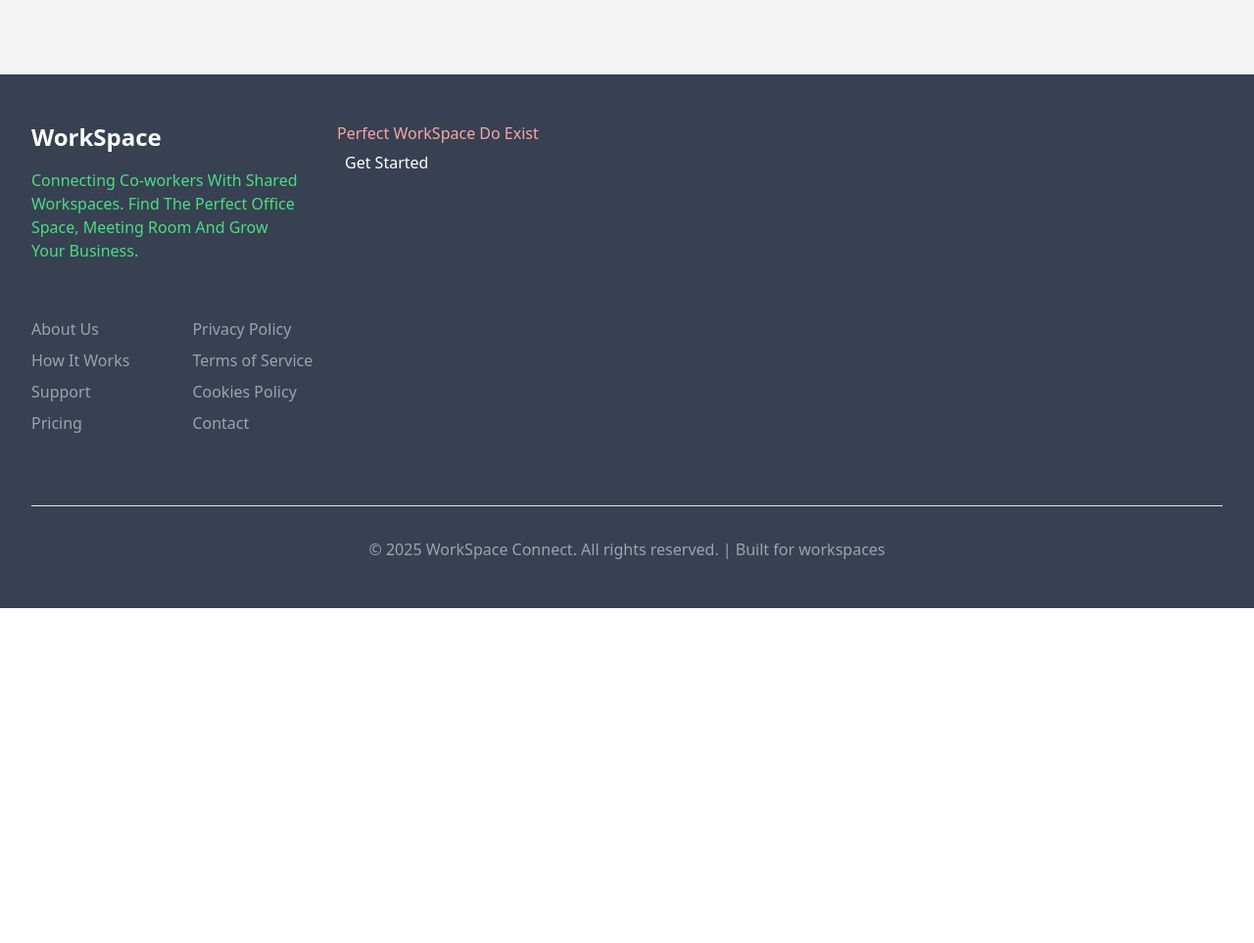
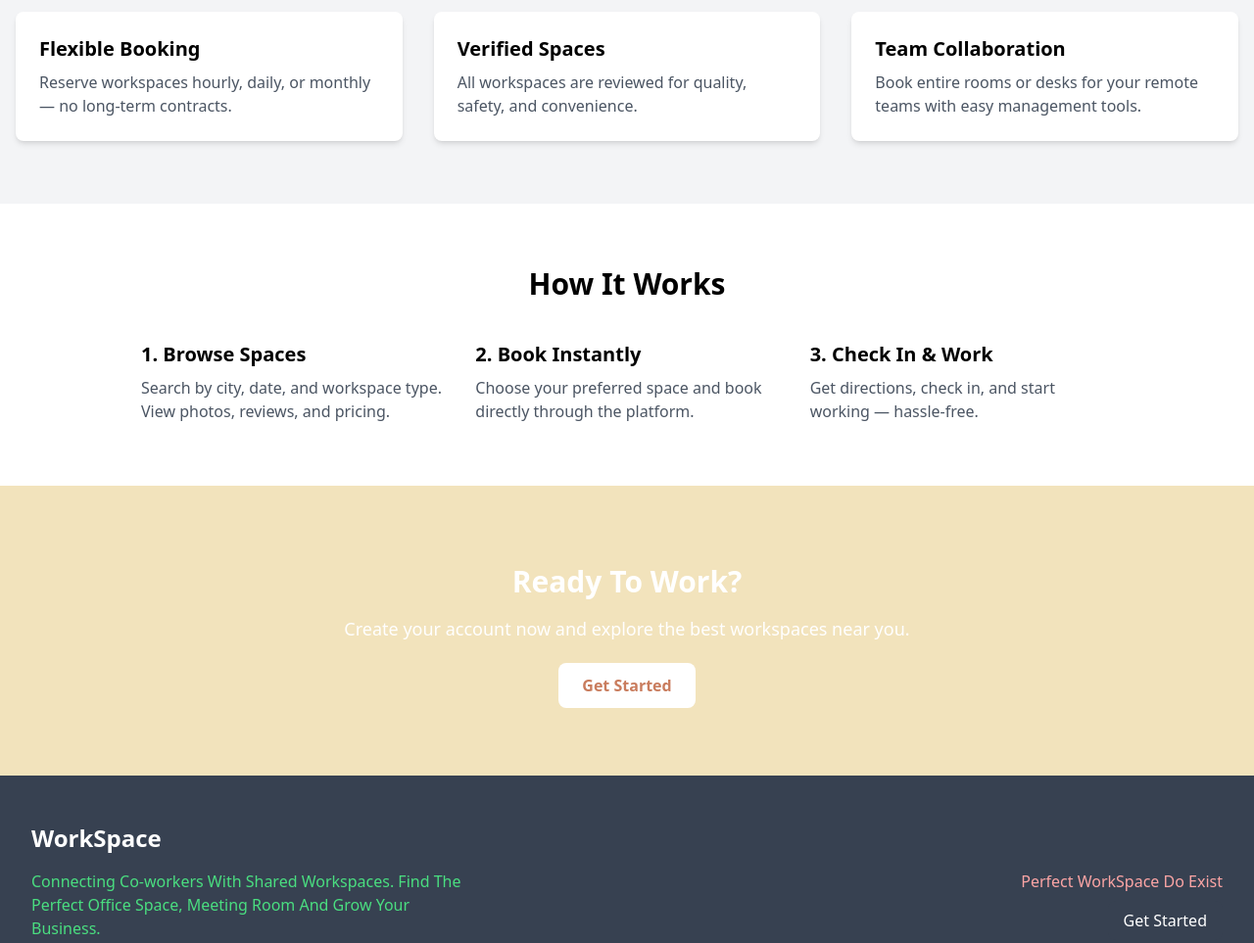
Before and after one commit to VivekPatel8433/WorkSpace-Project, a plain HTML site: page Frontend/homepage.html in a window 1280 px wide. Shown: the part 580-1543 px from the top of the page at 98% size. Before the commit the page ends 1201 px from the top, so only its background shows below. Drawn offline with nearby package versions, Linux system fonts and the light colour scheme.

Commit message:
Done With HomePage!!

```diff
--- a/Frontend/homepage.html
+++ b/Frontend/homepage.html
@@ -40,13 +40,55 @@
     </section>
 
     <!--Features Section-->
-    <section class="bg-gray-100 py-16">
+    <section class="bg-gray-100 py-16" id="features">
       <div class="max-w-7xl mx-auto px-4">
         <h2 class="text-3xl font-bold mb-10 text-center">Features & Benefits</h2>
         <div class="grid gap-8 md:grid-cols-3">
-
+            <div class="bg-white p-6 rounded-lg shadow-md">
+                <h3 class="text-xl font-semibold mb-2">Flexible Booking</h3>
+                <p class="text-gray-600">Reserve workspaces hourly, daily, or monthly — no long-term contracts.</p>
+            </div>
+            <div class="bg-white p-6 rounded-lg shadow-md">
+                <h3 class="text-xl font-semibold mb-2">Verified Spaces</h3>
+                <p class="text-gray-600">All workspaces are reviewed for quality, safety, and convenience.</p>
+            </div>
+            <div class="bg-white p-6 rounded-lg shadow-md">
+                 <h3 class="text-xl font-semibold mb-2">Team Collaboration</h3>
+                 <p class="text-gray-600">Book entire rooms or desks for your remote teams with easy management tools.</p>
+            </div>
         </div>
     </div>
+    </section>
+
+    <!--How It Works Section-->
+    <section id="how-it-works" class="py-16">
+     <div class="max-w-5xl mx-auto px-4 text-center">
+         <h2 class="text-3xl font-bold mb-10">How It Works</h2>
+         <div class="grid gap-8 md:grid-cols-3 text-left">
+            <div>
+              <h3 class="text-xl font-semibold mb-2">1. Browse Spaces</h3>
+              <p class="text-gray-600">Search by city, date, and workspace type. View photos, reviews, and pricing.</p>
+            </div>
+        <div>
+          <h3 class="text-xl font-semibold mb-2">2. Book Instantly</h3>
+          <p class="text-gray-600">Choose your preferred space and book directly through the platform.</p>
+        </div>
+        <div>
+          <h3 class="text-xl font-semibold mb-2">3. Check In & Work</h3>
+          <p class="text-gray-600">Get directions, check in, and start working — hassle-free.</p>
+        </div>
+      </div>
+    </div>
+  </section>
+
+    <section class=" bg-[#F2E3BC] text-white py-20">
+        <div class="max-w-4xl mx-auto px-4 text-center">
+            <h2 class="text-3xl font-bold mb-4">Ready To Work?</h2>
+            <p class="text-lg mb-8">Create your account now and explore the best workspaces near you.</p>
+            <a href="registration.html" class="bg-white text-[#C97C5D] font-semibold px-6 py-3 rounded-lg hover:bg-gray-200 transition">
+                Get Started
+            </a>
+        </div>
     </section>
 
 
--- a/file/footers.html
+++ b/file/footers.html
@@ -2,49 +2,55 @@
 
 <footer class="bg-gray-700 text-white">
   <div class="max-w-7xl mx-auto px-4 sm:px-6 lg:px-8 py-12">
-            <div class="grid grid-cols-1 md:grid-cols-4 gap-8">
-                <div>
+
+    <!-- Header Section:-->
+    <div class="mb-10">
       <div class="flex items-center mb-4">
         <span class="text-2xl font-bold">WorkSpace</span>
       </div>
-                    <div>
-                        <p class="text-green-400 mb-4 max-w-md">
+
+      <div class="flex flex-col lg:flex-row w-full justify-between items-start">
+        <!-- Left Side -->
+        <div class="w-full lg:w-1/2 mb-6 lg:mb-0">
+          <p class="text-green-400 max-w-md">
             Connecting Co-workers With Shared Workspaces. Find The Perfect Office Space,
             Meeting Room And Grow Your Business.
           </p>
         </div>
 
+        <!-- Right Side -->
+        <div class="w-full lg:w-1/2 flex justify-center lg:justify-end text-center lg:text-right">
+          <div>
+            <p class="text-red-300 mb-2">
+              Perfect WorkSpace Do Exist
+            </p>
+            <a href="registration.html"><button id="getStartedButton" class="bg-gray-700 text-white px-4 py-2 rounded-lg hover:bg-blue-700 transition-colors">
+              Get Started
+            </button> </a>
           </div>
-                <p class="text-red-300">
-                    Perfect WorkSpace Do Exist
-                <br>
-                <button id="getStartedButton" class="bg-gray-700 text-white px-2 py-1.5 rounded-lg hover:bg-blue-700 transition-colors">
-                       Get Started
-                </button>
-                </p>
+        </div>
+      </div>
     </div>
 
-        <div class="flex space-x-16">
-            <div>
-                <ul class="space-y-2 text-gray-400 py-10">
+    <!-- Footer Links -->
+    <div class="grid grid-cols-1 md:grid-cols-2 gap-8 text-center md:text-left">
+      <ul class="space-y-2 text-gray-400">
         <li><a href="#" class="hover:text-white transition-colors">About Us</a></li>
         <li><a href="#" class="hover:text-white transition-colors">How It Works</a></li>
         <li><a href="#" class="hover:text-white transition-colors">Support</a></li>
         <li><a href="#" class="hover:text-white transition-colors">Pricing</a></li>
       </ul>
-            </div>
 
-            <div>
-                <ul class="space-y-2 text-gray-400 py-10">
+      <ul class="space-y-2 text-gray-400">
         <li><a href="#" class="hover:text-white transition-colors">Privacy Policy</a></li>
         <li><a href="#" class="hover:text-white transition-colors">Terms of Service</a></li>
         <li><a href="#" class="hover:text-white transition-colors">Cookies Policy</a></li>
         <li><a href="#" class="hover:text-white transition-colors">Contact</a></li>
       </ul>
     </div>
-        </div>
 
-            <div class="border-t mt-8 pt-8 text-center">
+    <!-- Footer Bottom -->
+    <div class="border-t border-gray-600 mt-10 pt-6 text-center">
       <p class="text-gray-400">
         © 2025 WorkSpace Connect. All rights reserved. | Built for workspaces
       </p>
--- a/file/headers.html
+++ b/file/headers.html
@@ -8,13 +8,13 @@
                 <nav class="hidden md:flex space-x-8">
                     <a href="#features" class="text-gray-700 hover:text-blue-600 transition-colors">Features & Benefits</a>
                     <a href="#how-it-works" class="text-gray-700 hover:text-blue-600 transition-colors">How It Works</a>
-                    <a href="#benefits" class="text-gray-700 hover:text-blue-600 transition-colors">Book A Space</a>
+                    <a href="login.html" class="text-gray-700 hover:text-blue-600 transition-colors">Book A Space</a>
                 </nav>
                 <div class="flex items-center space-x-4">
-                    <button id="signInButton" class="text-gray-800 hover:text-[#FF8E72] transition-colors">Sign In</button>
-                    <button id="getStartedButton" class="bg-[#05F140] text-white px-4 py-2 rounded-lg hover:bg-blue-700 transition-colors">
+                    <a href="login.html"><button id="signInButton" class="text-gray-800 hover:text-[#FF8E72] transition-colors">Sign In</button></a>
+                    <a href="registration.html"><button id="getStartedButton" class="bg-[#05F140] text-white px-4 py-2 rounded-lg hover:bg-blue-700 transition-colors">
                         Register
-                    </button>
+                    </button></a>
                 </div>
             </div>
         </div>
```
Lines whose indentation alone changed are shown as unchanged.
